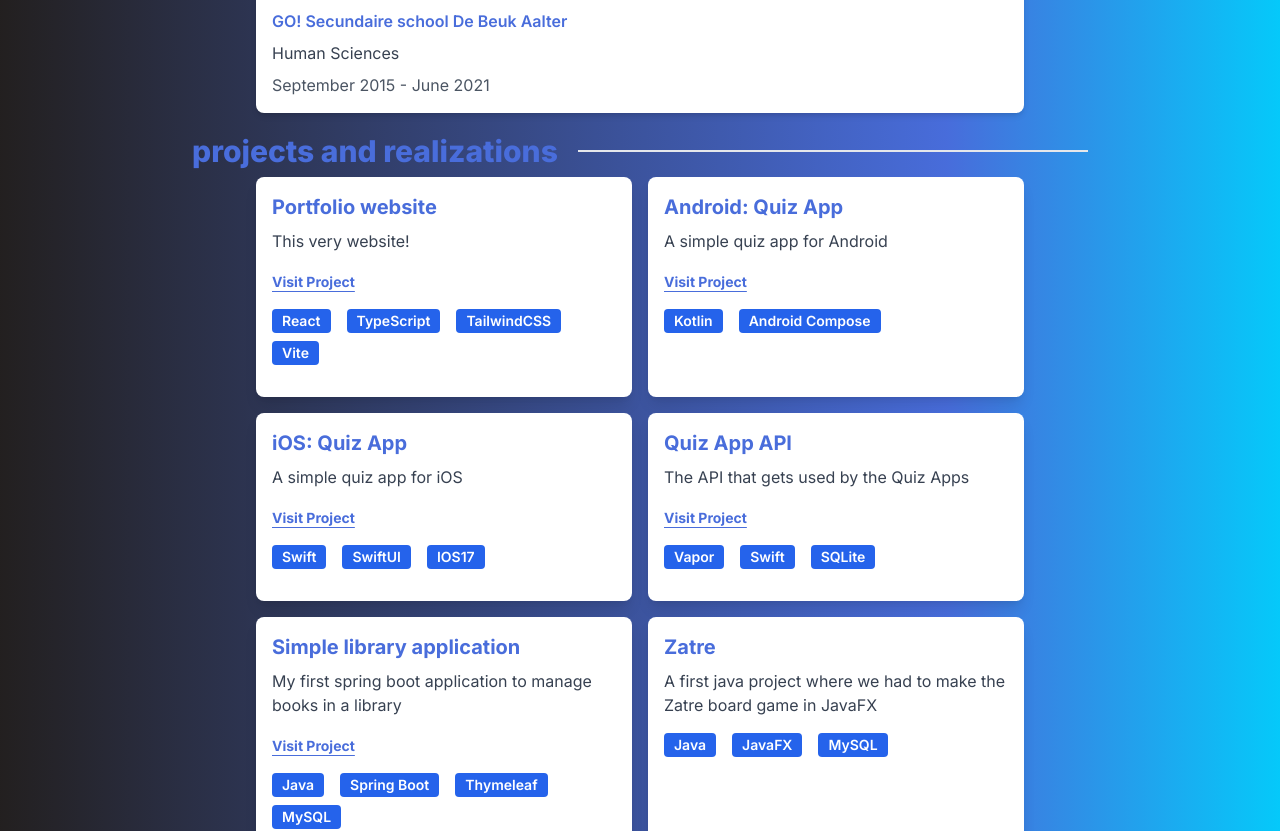
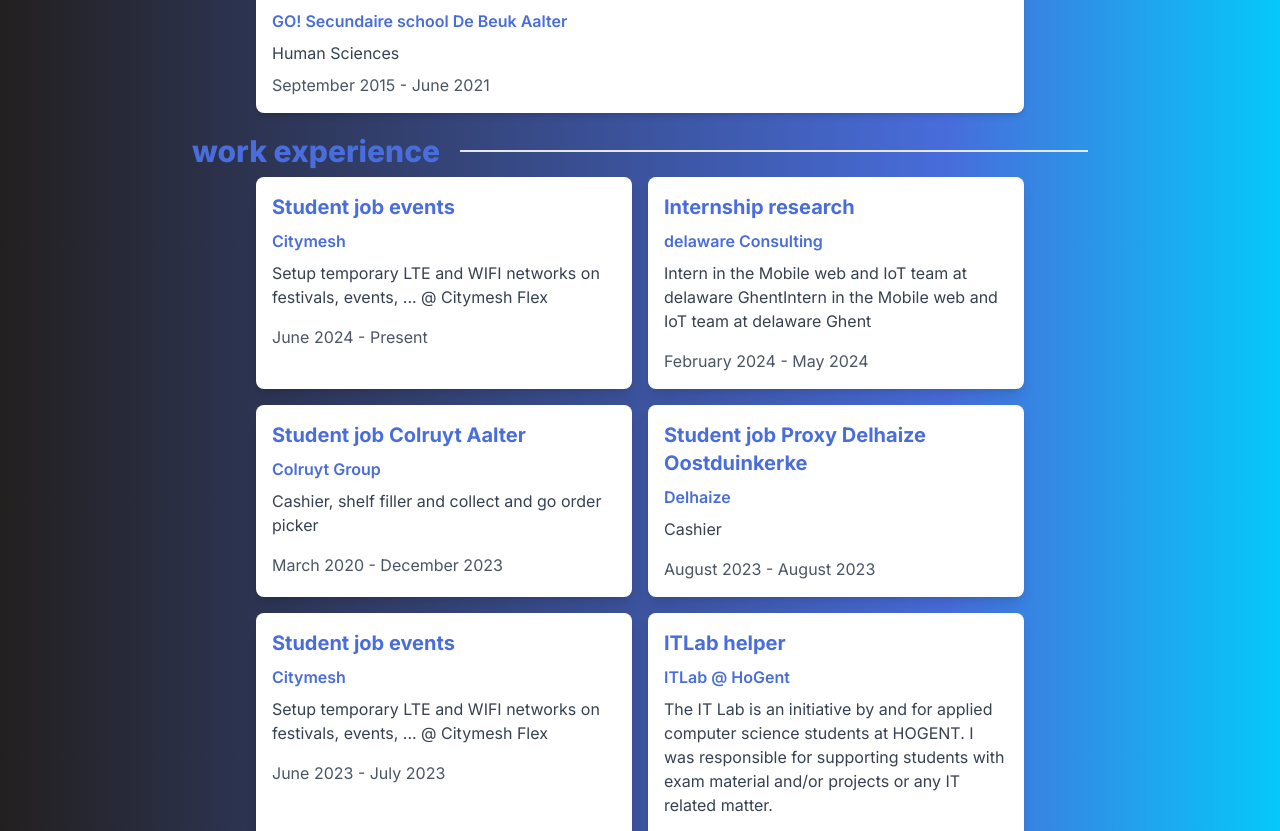
Before and after one commit to JasperLefever/portfolio, a React (Vite) app: page / in a window 1280 px wide. Shown: the part 1786-2617 px from the top of the page. Built offline with nearby package versions, Linux system fonts and the light colour scheme.

Commit message:
work experience cards

```diff
--- /dev/null
+++ b/src/components/home/WorkExperienceCard.tsx
@@ -0,0 +1,40 @@
+import { WorkExperience } from "../../workExperience.ts";
+import React from "react";
+
+interface WorkExperienceProps {
+  experience: WorkExperience;
+}
+
+const WorkExperienceCard: React.FC<WorkExperienceProps> = ({ experience }) => (
+  <div className="bg-white text-gray-800 shadow-lg rounded-lg overflow-hidden max-w-sm">
+    <div className="p-4">
+      <h2 className="text-xl font-bold mb-2 accent-color">
+        {experience.title}
+      </h2>
+      <h3 className="text-md font-semibold accent-color mb-2">
+        {experience.company}
+      </h3>
+      <p className="text-gray-700 mb-4">{experience.description}</p>
+      <p className="text-gray-600">
+        {experience.startDate.month} {experience.startDate.year} -{" "}
+        {experience.endDate
+          ? `${experience.endDate.month} ${experience.endDate.year}`
+          : "Present"}
+      </p>
+      {experience.tags && (
+        <div className="flex flex-wrap gap-2 mt-4 mb-4">
+          {experience.tags.map((tag, index) => (
+            <span
+              key={index}
+              className="bg-blue-600 text-white text-sm font-semibold mr-2 px-2.5 py-0.5 rounded"
+            >
+              {tag}
+            </span>
+          ))}
+        </div>
+      )}
+    </div>
+  </div>
+);
+
+export default WorkExperienceCard;
--- a/src/pages/Home.tsx
+++ b/src/pages/Home.tsx
@@ -30,6 +30,8 @@
 import about from "../about.json";
 import { degrees } from "../degrees.ts";
 import DegreeCard from "../components/home/DegreeCard.tsx";
+import { workExperiences } from "../workExperience.ts";
+import WorkExperienceCard from "../components/home/WorkExperienceCard.tsx";
 
 function Home() {
   const skillsLogos = [
@@ -126,6 +128,13 @@
           ))}
         </div>
       </Section>
+      <Section title={"work experience"}>
+        <div className="grid grid-cols-1 gap-4 md:grid-cols-2 mt-2">
+          {workExperiences.map((experience, index) => (
+            <WorkExperienceCard key={index} experience={experience} />
+          ))}
+        </div>
+      </Section>
       <Section title={"projects and realizations"}>
         {/* Projects */}
         <div className="grid grid-cols-1 gap-4 md:grid-cols-2 mt-2">
--- a/src/workExperience.ts
+++ b/src/workExperience.ts
@@ -1,4 +1,4 @@
-interface WorkExperience {
+export interface WorkExperience {
   title: string;
   company: string;
   description: string;
```
